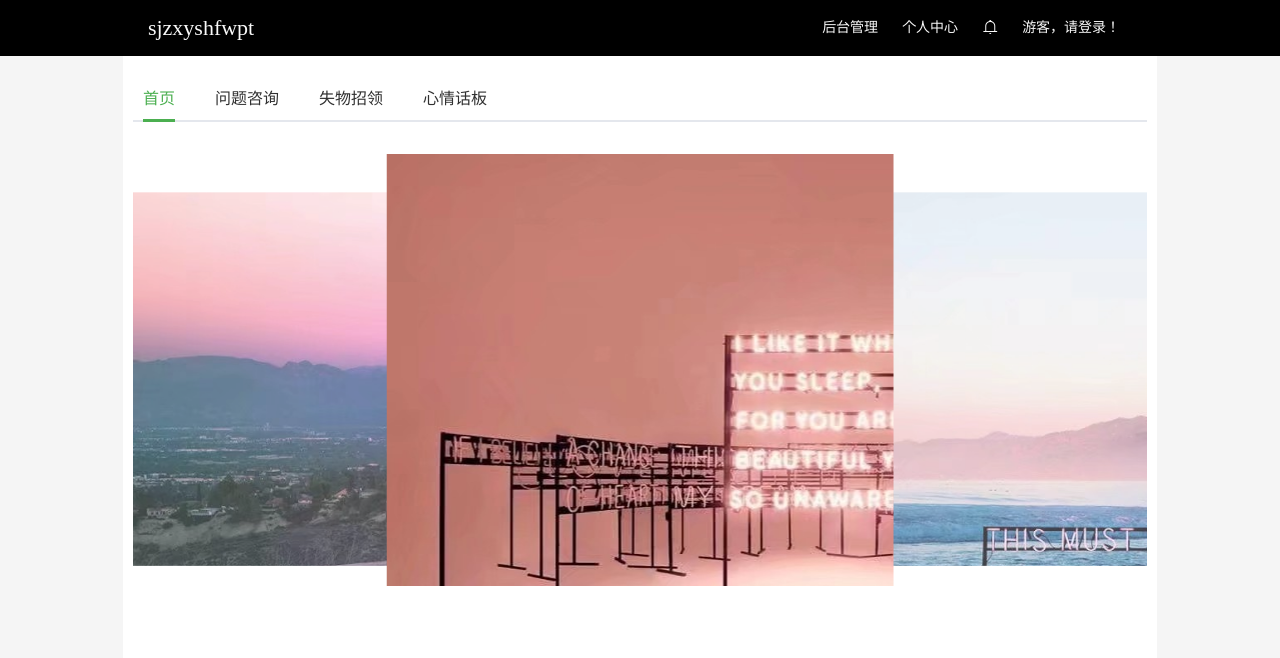
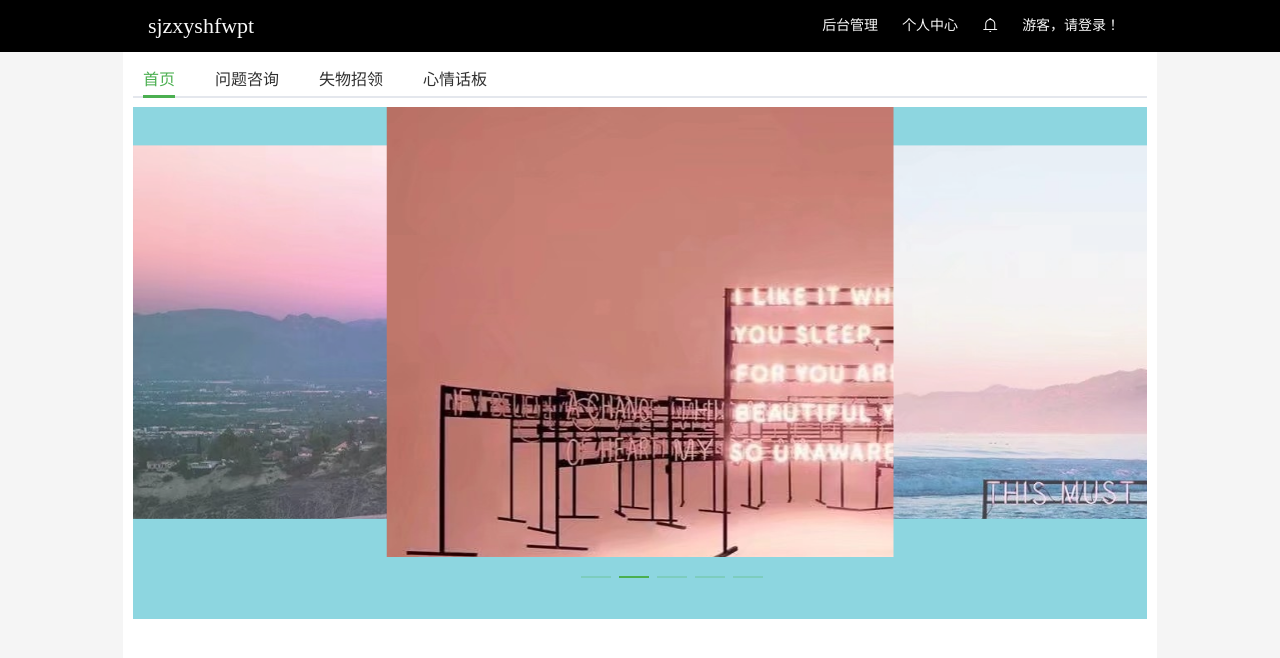
Before and after one commit to shicuizhen/fwpt, a Vue app: page /home in a window 1280 px wide. Shown: the top 658 px of the page. Built offline with nearby package versions, Linux system fonts and the light colour scheme.

Commit message:
修改高度等细微样式

```diff
--- a/src/App.vue
+++ b/src/App.vue
@@ -55,8 +55,8 @@ export default {
   菜单栏样式
   */
   .menu{
-    margin-top: 56px;
-    height: 66px;
+    margin-top: 52px;
+    height: 46px;
     background-color: #FFFFFF;
     padding: 0 10px;
   }
@@ -64,10 +64,13 @@ export default {
     padding-left: 10px;
   }
   .menu .el-tabs__item {
-    height: 66px;
-    line-height: 85px;
+    height: 46px;
+    line-height: 55px;
     font-size: 16px;
     color: #303030;
+  }
+  .menu .el-tabs__header {
+    margin: 0 0 10px;
   }
   .menu .el-tabs__item:hover {
     color: #4baf50;
@@ -85,12 +88,12 @@ export default {
   /*
   view样式-路由跳转
   */
-  .view{
-    height: 512px;
-    width: 100%;
-    background-color: rgba(141,214,224,0.2);
-    overflow: hidden;
-  }
+  //.view{
+  //  height: 512px;
+  //  width: 100%;
+  //  background-color: rgba(141,214,224,0.2);
+  //  overflow: hidden;
+  //}
   /**
  当前页面样式
   */
@@ -100,13 +103,13 @@ export default {
     position: fixed;
     left: 0;
     top: 0;
-    height: 56px;
+    height: 52px;
     width: 100%;
     background-color: #000000;
     z-index: 999
   }
   .nav div{
-    height: 56px;
+    height: 52px;
     position: relative;
   }
   .nav p{
@@ -114,7 +117,7 @@ export default {
     left: 25px;
     top: 0;
     width: 50%;
-    line-height: 56px;
+    line-height: 52px;
     color: #F9F9F9;
     font-size: 22px;
   }
@@ -122,10 +125,10 @@ export default {
     position: absolute;
     right: 25px;
     top: 0;
-    height: 56px;
+    height: 52px;
   }
   .nav li a{
-    line-height: 56px;
+    line-height: 52px;
     color: #F9F9F9;
     font-size: 14px;
     padding: 0 12px;
--- a/src/views/Home.vue
+++ b/src/views/Home.vue
@@ -24,12 +24,9 @@ export default {
 }
 </script>
 <style>
-  .home img{
-    object-fit: cover;
-  }
-  .el-carousel {
-    position: relative;
-    top: 18px;
+  .home{
+    height: 512px;
+    background-color: #8DD6E0;
   }
   .el-carousel__container{
     height: 512px;
```
Also changed, not shown: 1 other file (tests, documents, lock files or other folders).
